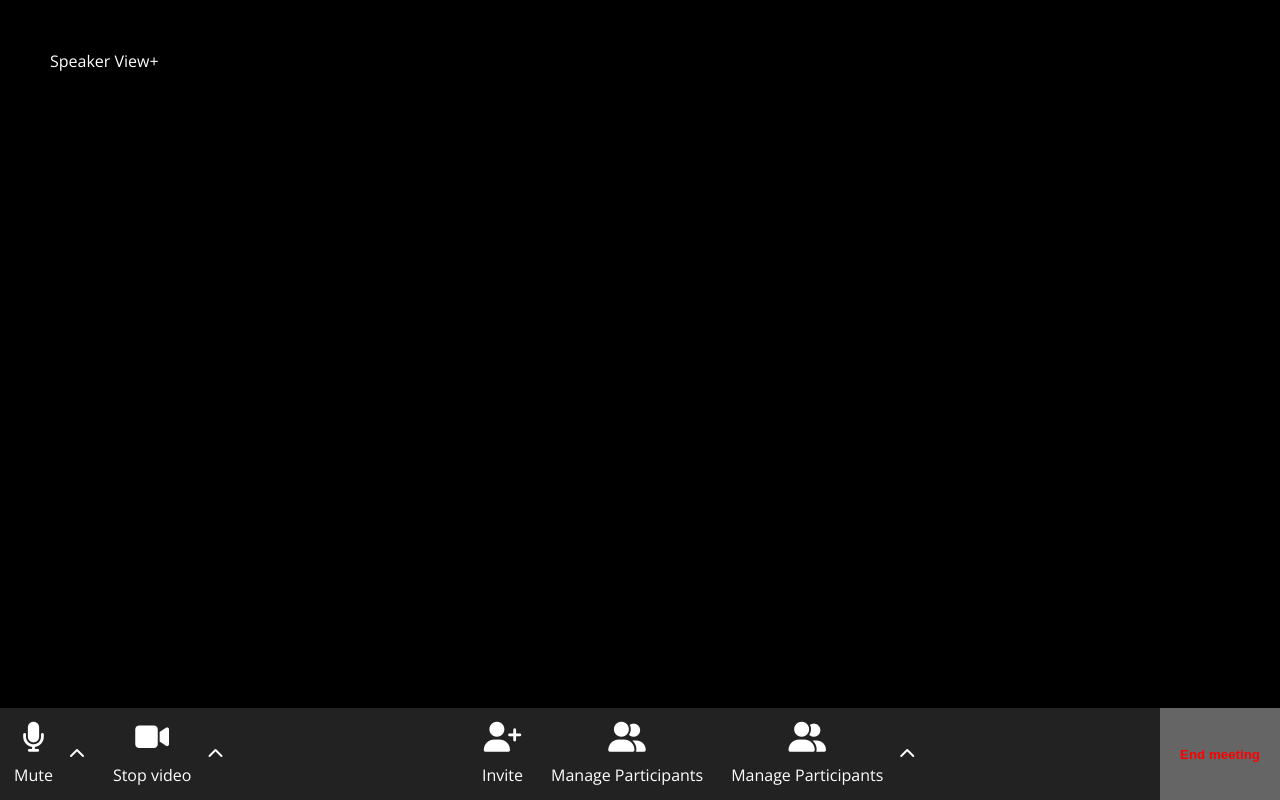
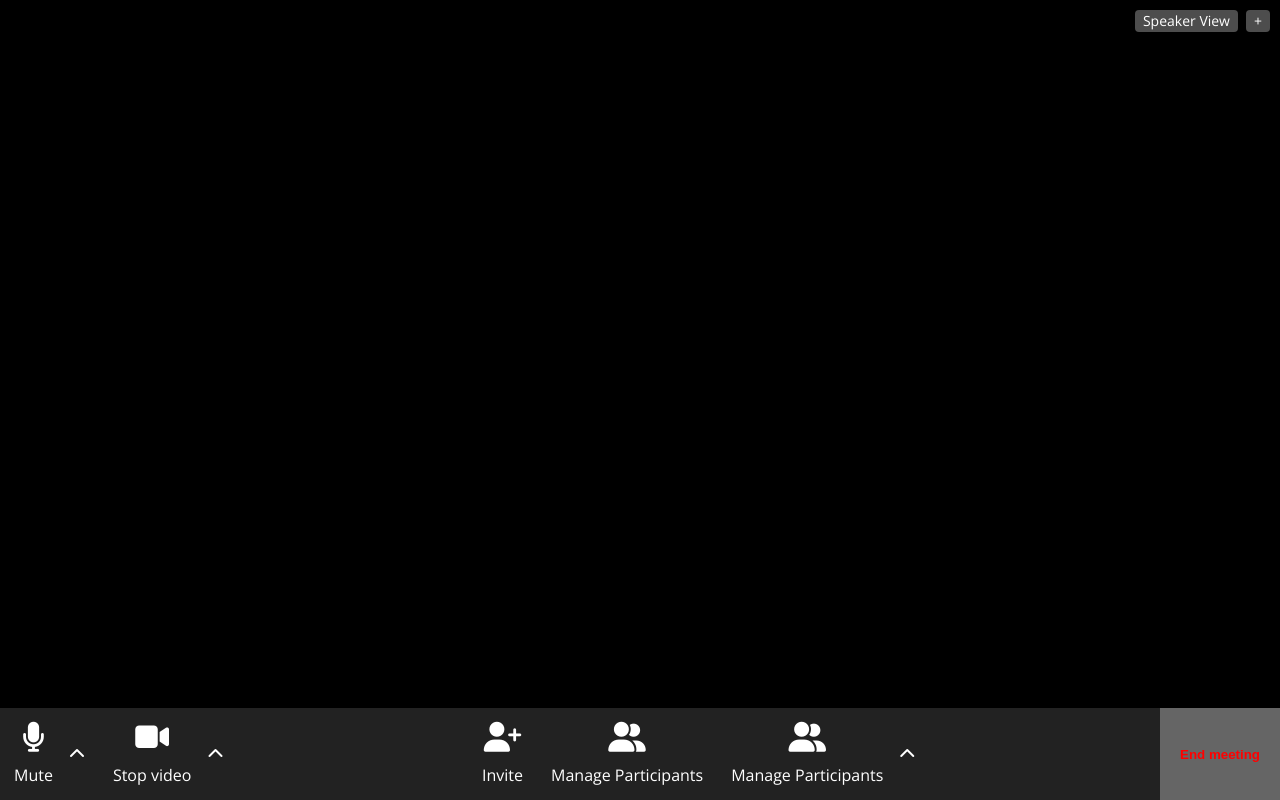
Before and after one commit to Pluz16/html-css-zoom, a plain HTML site: page index.html in a window 1280 px wide. Drawn offline with nearby package versions, Linux system fonts and the light colour scheme.

Commit message:
Aggiunta caratteristiche view manager

```diff
--- a/css/app.css
+++ b/css/app.css
@@ -92,3 +92,19 @@ body > * {
 	padding: 0 20px;
 	font-weight: 700;
 }
+
+.view-manager {
+	position: fixed;
+	top: 0;
+	right: 0;
+	gap: 8px;
+	padding: 10px;
+}
+
+.view-manager > li {
+	background-color: rgba(255, 255, 255, 0.3);
+	border-radius: 4px;
+	line-height: 22px;
+	font-size: 14px;
+	padding: 0 8px;
+}
```
